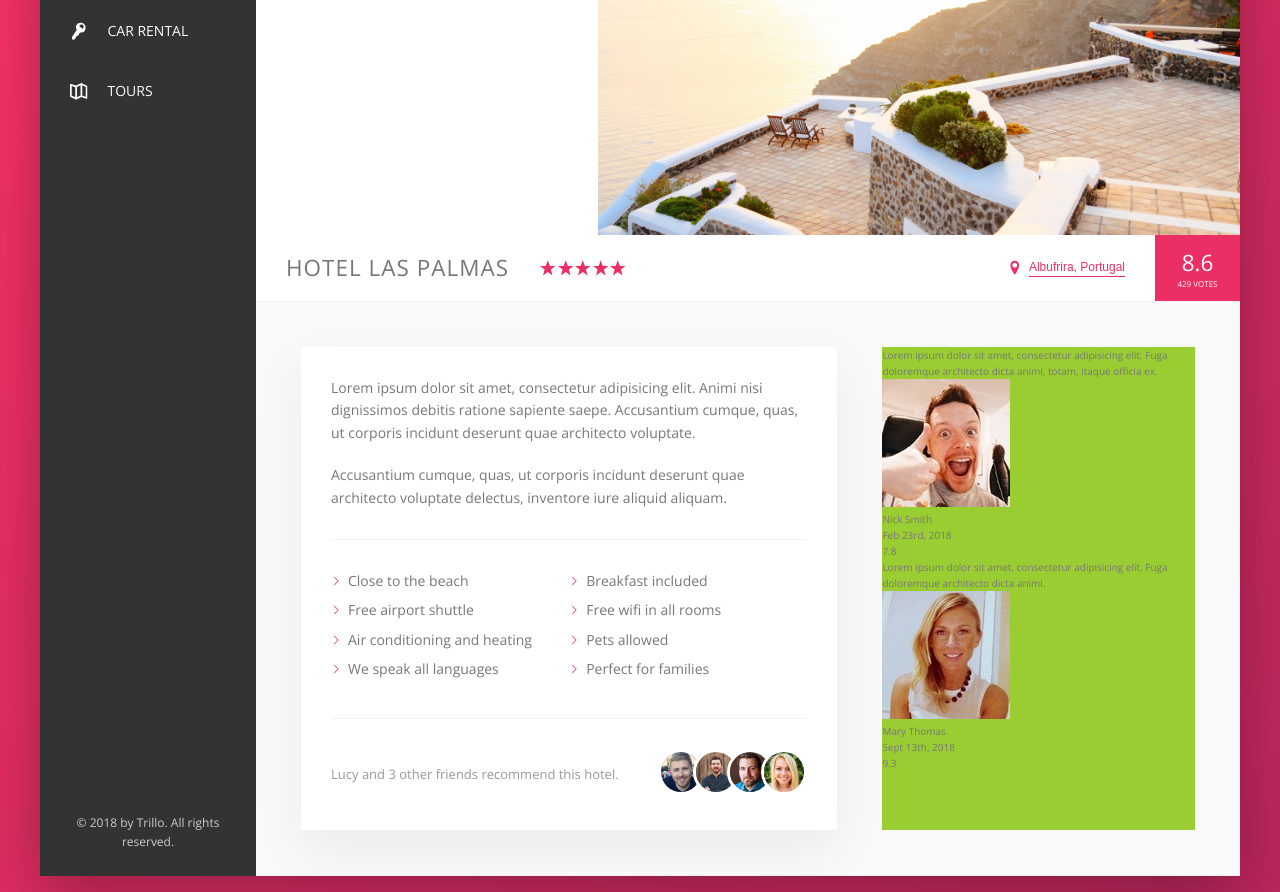
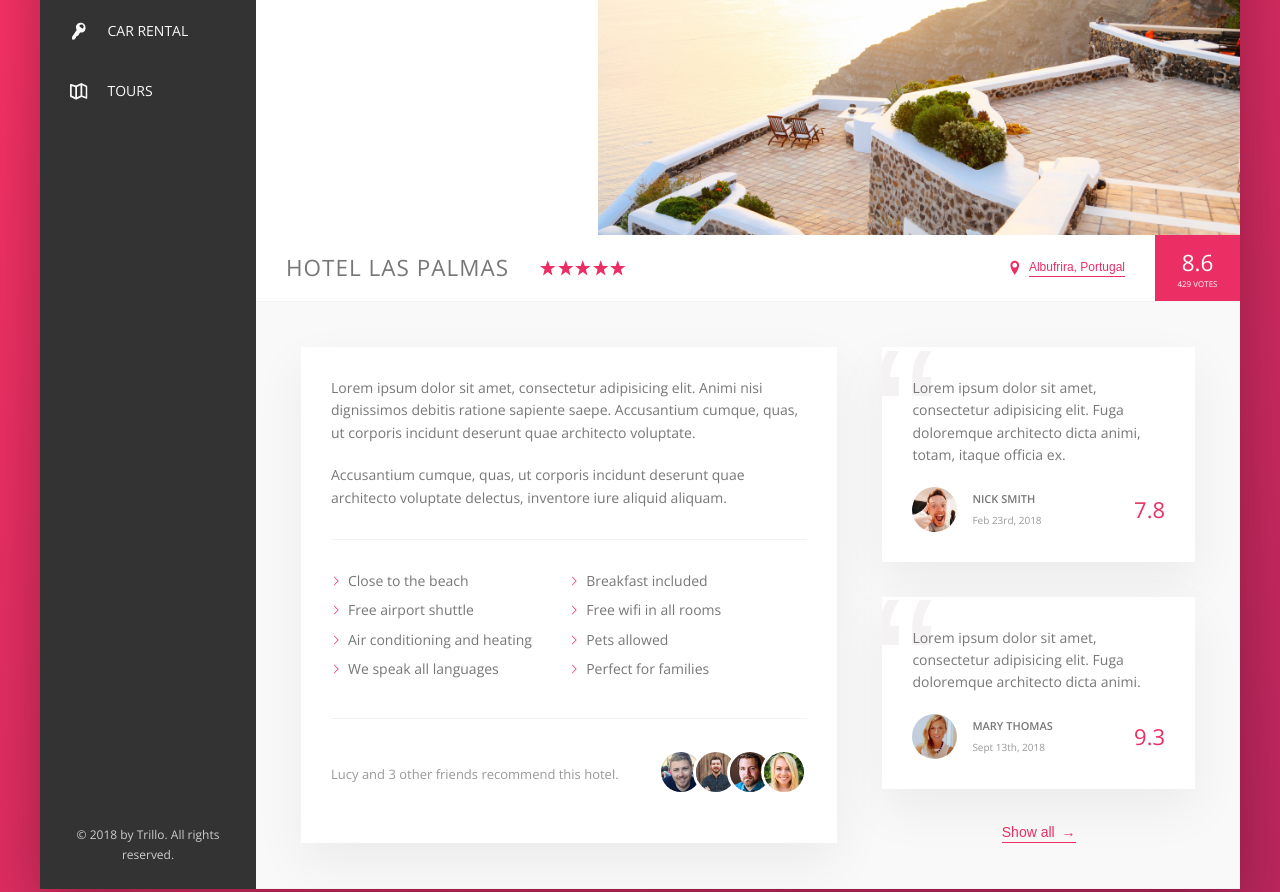
Before and after one commit to egarnaga/trillo, a website: page index.html in a window 1280 px wide. Shown: the part 300-1192 px from the top of the page. Drawn offline with nearby package versions, Linux system fonts and the light colour scheme.

Commit message:
Завершает добавление стилей Reviews

```diff
--- a/index.html
+++ b/index.html
@@ -201,6 +201,8 @@
                   <div class="review__rating">9.3</div>
                 </figcaption>
               </figure>
+
+              <button class="btn-inline">Show all <span>&rarr;</span></button>
             </div>
           </div>
 
--- a/sass/_components.scss
+++ b/sass/_components.scss
@@ -277,8 +277,17 @@
   cursor: pointer;
   transition: all .2s;
 
+  & span {
+    margin-left: 3px;
+  }
+
   &:hover {
     color: var(--color-grey-dark-1);
+
+    span {
+      margin-left: 8px;
+      transition: margin-left .2s;
+    }
   }
 
   &:focus {
@@ -375,3 +384,67 @@
     }
   }
 }
+
+////////////////////////////////////////////////
+// REVIEWS
+
+.review {
+  background-color: #fff;
+  box-shadow: var(--shadow-light);
+  padding: 3rem;
+  margin-bottom: 3.5rem;
+  position: relative;
+  overflow: hidden;
+
+  &__text {
+    margin-bottom: 2rem;
+    z-index: 10;
+    position: relative;
+  }
+
+  &__user {
+    display: flex;
+    align-items: center;
+  }
+
+  &__photo {
+    height: 4.5rem;
+    width: 4.5rem;
+    border-radius: 50%;
+    margin-right: 1.5rem;
+  }
+
+  &__user-box {
+    margin-right: auto;
+  }
+
+  &__user-name {
+    font-size: 1.1rem;
+    font-weight: 600;
+    text-transform: uppercase;
+    margin-bottom: .4rem;
+  }
+
+  &__user-date {
+    font-size: 1rem;
+    color: var(--color-grey-dark-3);
+  }
+
+  &__rating {
+    color: var(--color-primary);
+    font-size: 2.2rem;
+    font-weight: 300;
+  }
+
+  &::before {
+    content: "\201C";
+    position: absolute;
+    top: -2.75rem;
+    left: -1rem;
+    line-height: 1;
+    font-size: 20rem;
+    color: var(--color-grey-light-2);
+    font-family: sans-serif;
+    z-index: 1;
+  }
+}
--- a/sass/_layout.scss
+++ b/sass/_layout.scss
@@ -39,6 +39,7 @@
 }
 
 .detail {
+  font-size: 1.4rem;
   display: flex;
   padding: 4.5rem;
   background-color: var(--color-grey-light-1);
@@ -46,7 +47,6 @@
 }
 
 .description {
-  font-size: 1.4rem;
   background-color: #fff;
   box-shadow: var(--shadow-light);
   padding: 3rem;
@@ -55,6 +55,9 @@
 }
 
 .user-reviews {
-  background-color: yellowgreen;
   flex: 1;
+
+  display: flex;
+  flex-direction: column;
+  align-items: center;
 }
```
Also changed, not shown: css/style.css.
